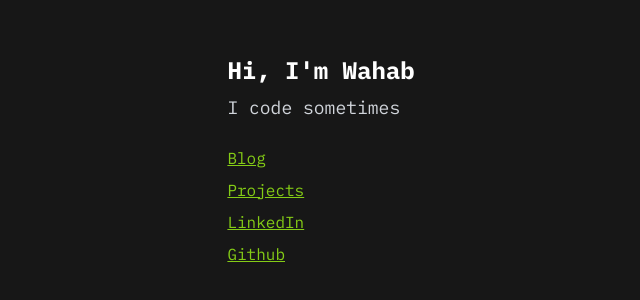
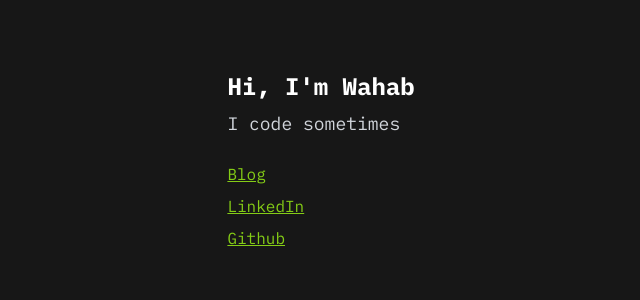
Before and after one commit to wa-hab/portfolio, a SvelteKit app: page / in a window 1280 px wide. Shown: the part 240-540 px from the top of the page, without its empty margins (319-959 px from the left). Built offline with nearby package versions, Linux system fonts and the light colour scheme; a web font is replaced by a local one.

Commit message:
remove projects link

```diff
--- a/src/routes/+page.svelte
+++ b/src/routes/+page.svelte
@@ -28,7 +28,7 @@
 
 		<div class="mt-4 flex flex-col gap-2">
 			<a href="/blog" class="text-lime-500 underline hover:text-lime-300">Blog</a>
-			<a href="/projects" class="text-lime-500 underline hover:text-lime-300">Projects</a>
+			<!-- <a href="/projects" class="text-lime-500 underline hover:text-lime-300">Projects</a> -->
 			<a
 				target="_blank"
 				href="https://www.linkedin.com/in/wahaab/"
```
